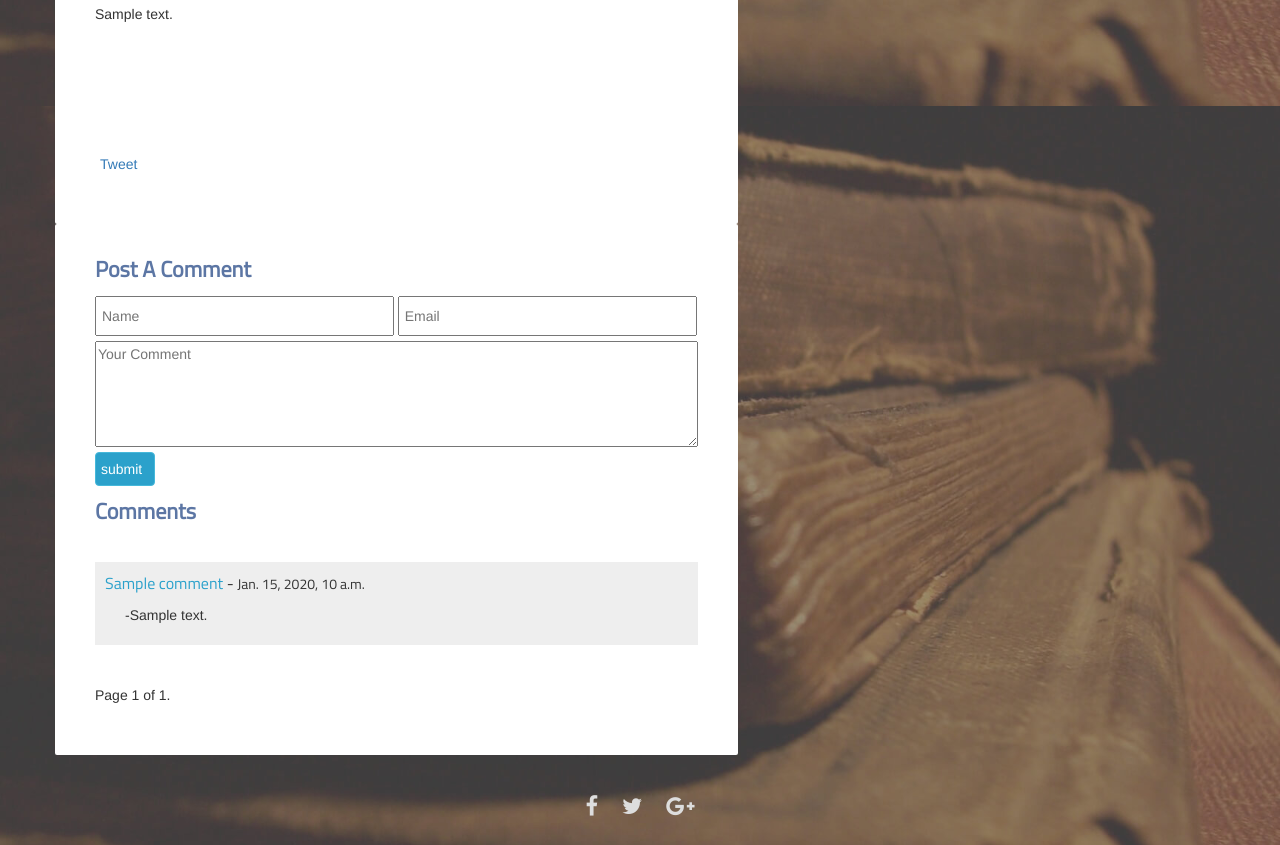
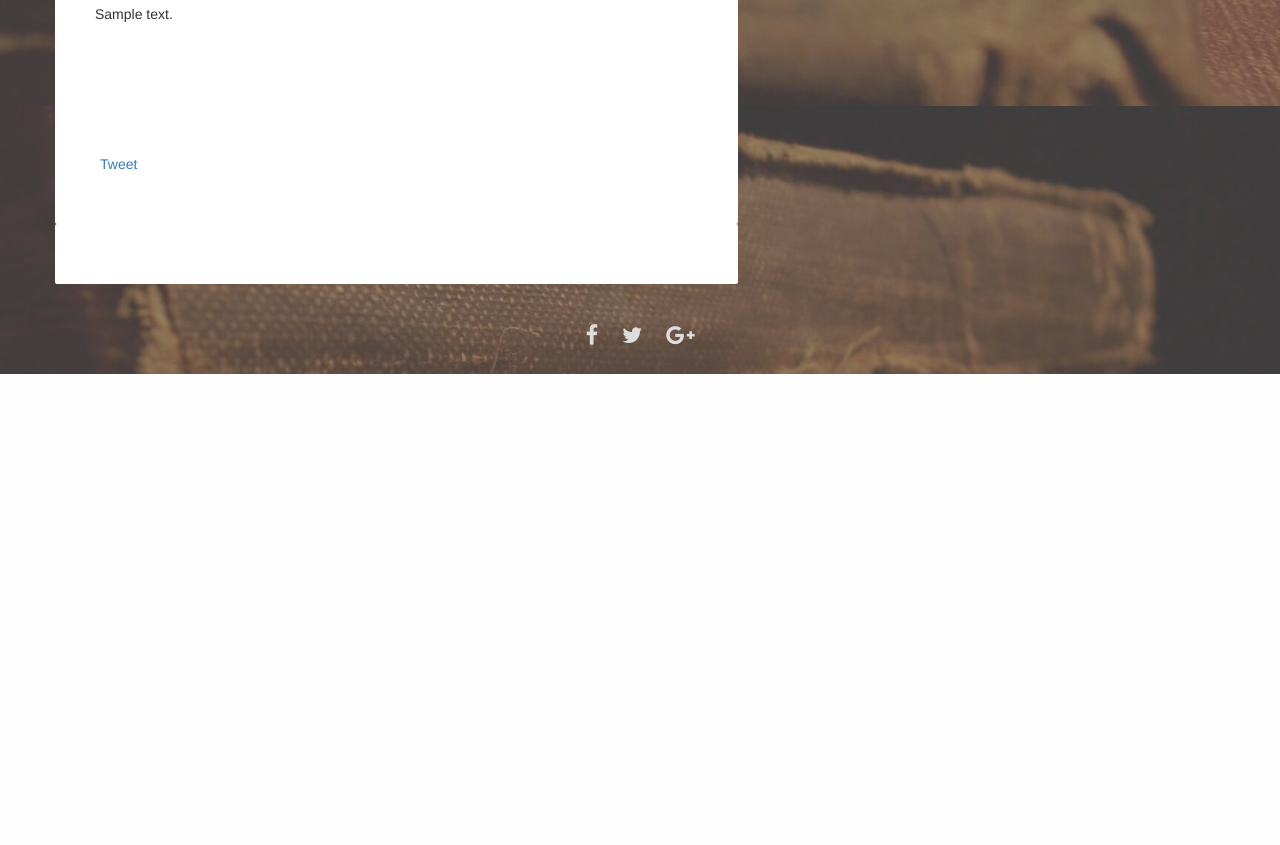
Before and after one commit to codron95/priyanka_prod, a Django app: page /scrible/published/ in a window 1280 px wide. Shown: the part 694-1539 px from the top of the page. After the commit the page ends 1068 px from the top, so only its background shows below. Run offline with Django 3.2, Linux system fonts and the light colour scheme; tables that the repository leaves empty hold one stand-in row (values such as "Sample post"); grey boxes marked "Sample" are stand-in pictures; some libraries are stand-ins or nearby versions.

Commit message:
remove legacy commenting system

```diff
--- a/templates/scrible.html
+++ b/templates/scrible.html
@@ -576,7 +576,6 @@ hr{
 <div class="container">
 	<div class="row">
 		<div class="col-lg-7 content">
-
 			<div id="disqus_thread"></div>
 			<script>
 				var disqus_config = function () {
@@ -584,7 +583,7 @@ hr{
 				this.page.identifier = "{{disqus_post_identifier}}";
 			};
 
-			(function() { // DON'T EDIT BELOW THIS LINE
+			(function() {
 			var d = document, s = d.createElement('script');
 			s.src = 'https://prijankasharma.disqus.com/embed.js';
 			s.setAttribute('data-timestamp', +new Date());
@@ -592,50 +591,6 @@ hr{
 			})();
 			</script>
 			<noscript>Please enable JavaScript to view the <a href="https://disqus.com/?ref_noscript">comments powered by Disqus.</a></noscript>
-
-			<p class="post-title">
-            	<span class="font font-post-title">Post A Comment</span>
-			</p>
-			<p class="comment-form">
-				<form action="{{url}}" method="POST">
-					{% csrf_token %}
-					<input type="text" class="text" placeholder="Name" name="name"/>
-					<input type="text" class="text" placeholder="Email" name="email"/>
-					<textarea rows="5" class="textarea" placeholder="Your Comment" name="content"></textarea>
-					<input type="submit" class="btn btn-info submit" value="submit"/>
-				</form>
-			</p>
-
-			<p class="post-title">
-            	<span class="font font-post-title">Comments</span>
-			</p>
-
-			<div class="comment-container">
-			{% for comment in comments %}
-				<div class="comment">
-
-					<p><span class="font comment-head"><span class="font-blue">{{comment.name}}</span> - <span class="comment-date">{{comment.created_date}}</span></span></p>
-					<p><span class="comment-body">-{{comment.content}}</span></p>
-
-				</div>
-			{% endfor %}
-			</div>
-
-			<div class="pagination">
-    			<span class="step-links">
-        			{% if comments.has_previous %}
-            			<a href="?page={{ comments.previous_page_number }}">previous</a>
-        			{% endif %}
-
-        			<span class="current">
-            			Page {{ comments.number }} of {{ comments.paginator.num_pages }}.
-        			</span>
-
-        			{% if comments.has_next %}
-            			<a href="?page={{ comments.next_page_number }}">next</a>
-        			{% endif %}
-    			</span>
-			</div>
 		</div>
 	</div>
 </div>
```
